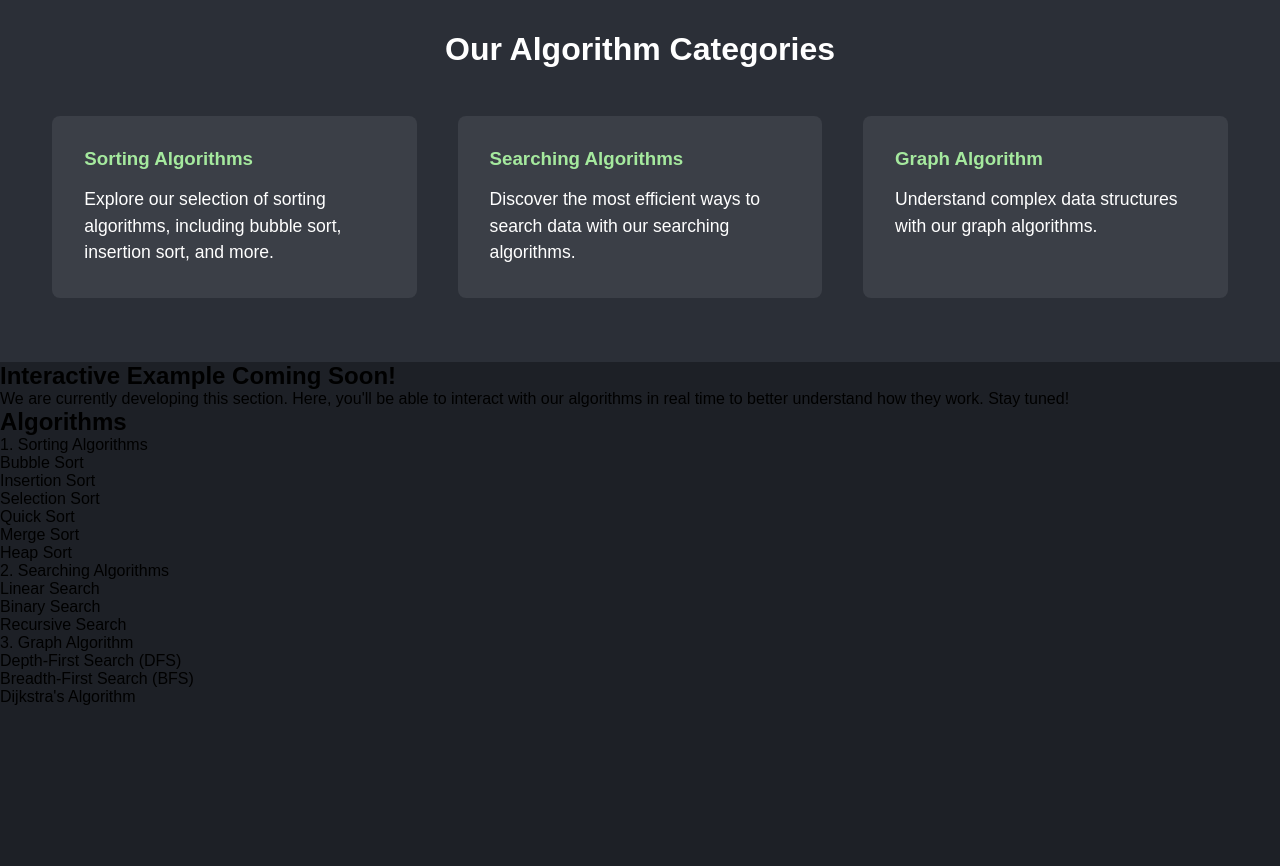
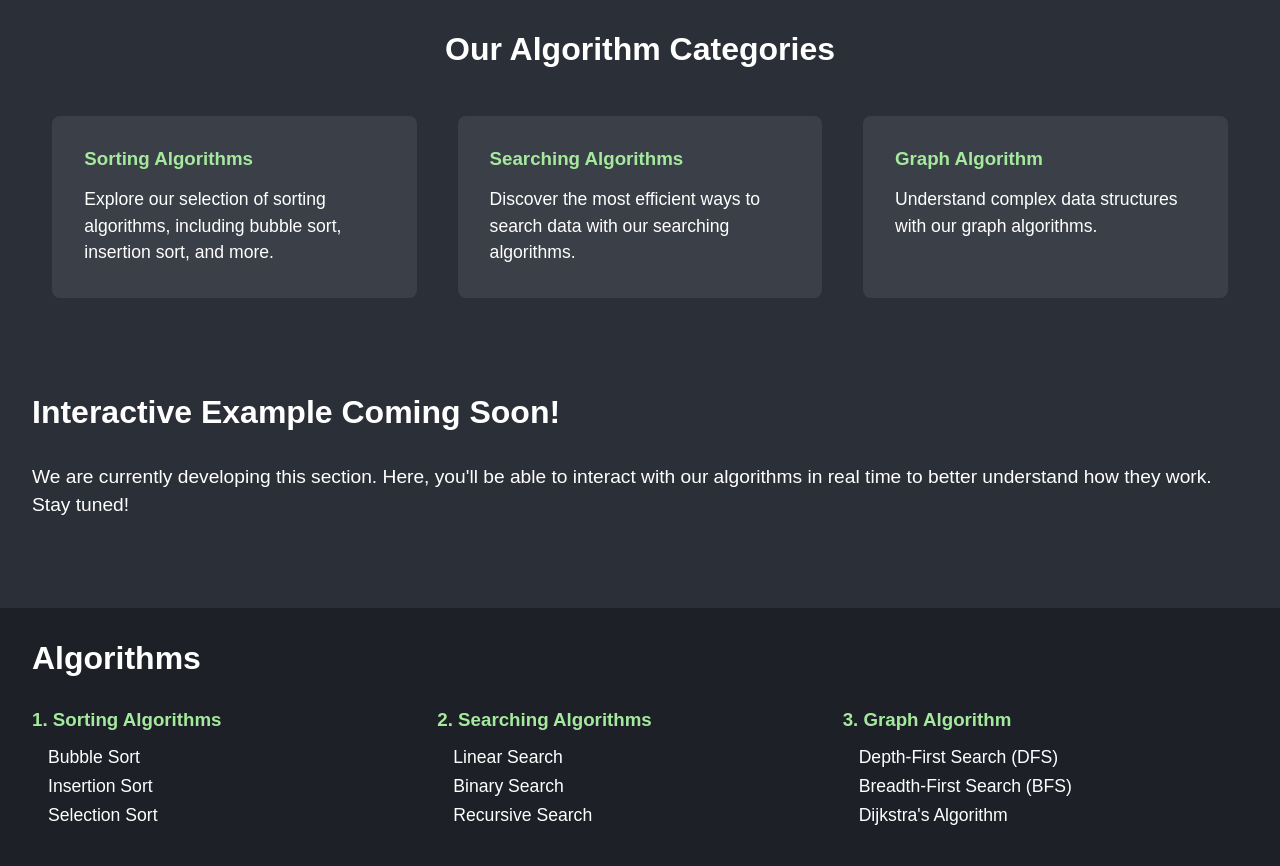
Before and after one commit to stian96/algorithm-visualizer, a Python web app: template app/templates/index.html in a window 1280 px wide. Shown: the part 609-1475 px from the top of the page. Before the commit the page ends 1314 px from the top, so only its background shows below. Run offline with Jinja, Linux system fonts and the light colour scheme; the template is opened without the code that fills it, so the values that code supplies are empty.

```diff
--- a/app/static/css/style.css
+++ b/app/static/css/style.css
@@ -105,3 +105,56 @@ body {
     line-height: 1.5em;
     font-size: 1.1em;
 }
+
+#interactive-example {
+    padding: 2rem;
+    background-color: #2b2f37;
+    color: #fff;
+}
+
+#interactive-example h2 {
+    font-size: 2em;
+    margin-bottom: 1em;
+}
+
+#interactive-example p {
+    font-size: 1.2em;
+    line-height: 1.5em;
+    margin-bottom: 3.5rem;
+}
+
+#algorithms {
+    padding: 2rem;
+    color: #fff;
+    background-color: #1d2026;
+}
+
+#algorithms h2 {
+    font-size: 2em;
+    margin-bottom: 1em;
+}
+
+.algorithm-container {
+    display: flex;
+    justify-content: space-between;
+}
+
+.category-column {
+    flex: 1 1 30%;
+}
+
+.category-column h3 {
+    margin-bottom: 1rem;
+    color: #a5e99e;
+}
+
+.algorithm-list {
+    list-style: none;
+    margin-left: 1rem;
+    padding-left: 0;
+}
+
+.algorithm-list li {
+    margin-bottom: 0.5rem;
+    font-size: 1.1em;
+}
--- a/app/templates/index.html
+++ b/app/templates/index.html
@@ -61,29 +61,32 @@
         </section>
         <section id="algorithms">
             <h2>Algorithms</h2>
+            <div class="algorithm-container">
+                <div class="category-column">
+                    <h3>1. Sorting Algorithms</h3>
                     <ul class="algorithm-list">
-                <li class="algorithm-items">
-                    1. Sorting Algorithms
                         <li>Bubble Sort</li>
                         <li>Insertion Sort</li>
                         <li>Selection Sort</li>
-                    <li>Quick Sort</li>
-                    <li>Merge Sort</li>
-                    <li>Heap Sort</li>
-                </li>
-                <li>
-                    2. Searching Algorithms
+                    </ul>
+                </div>
+                <div class="category-column">
+                    <h3>2. Searching Algorithms</h3>
+                    <ul class="algorithm-list">
                         <li>Linear Search</li>
                         <li>Binary Search</li>
                         <li>Recursive Search</li>
-                </li>
-                <li>
-                    3. Graph Algorithm
+                    </ul>
+                </div>
+                <div class="category-column">
+                    <h3>3. Graph Algorithm</h3>
+                    <ul class="algorithm-list">
                         <li>Depth-First Search (DFS)</li>
                         <li>Breadth-First Search (BFS)</li>
                         <li>Dijkstra's Algorithm</li>
-                </li>
                     </ul>
+                </div>
+            </div>
         </section>
         <section id="instructions">
             <!-- Instructions for using the site.-->
```
Also changed, not shown: app/static/img/image.png (added). Lines whose indentation alone changed are shown as unchanged.
